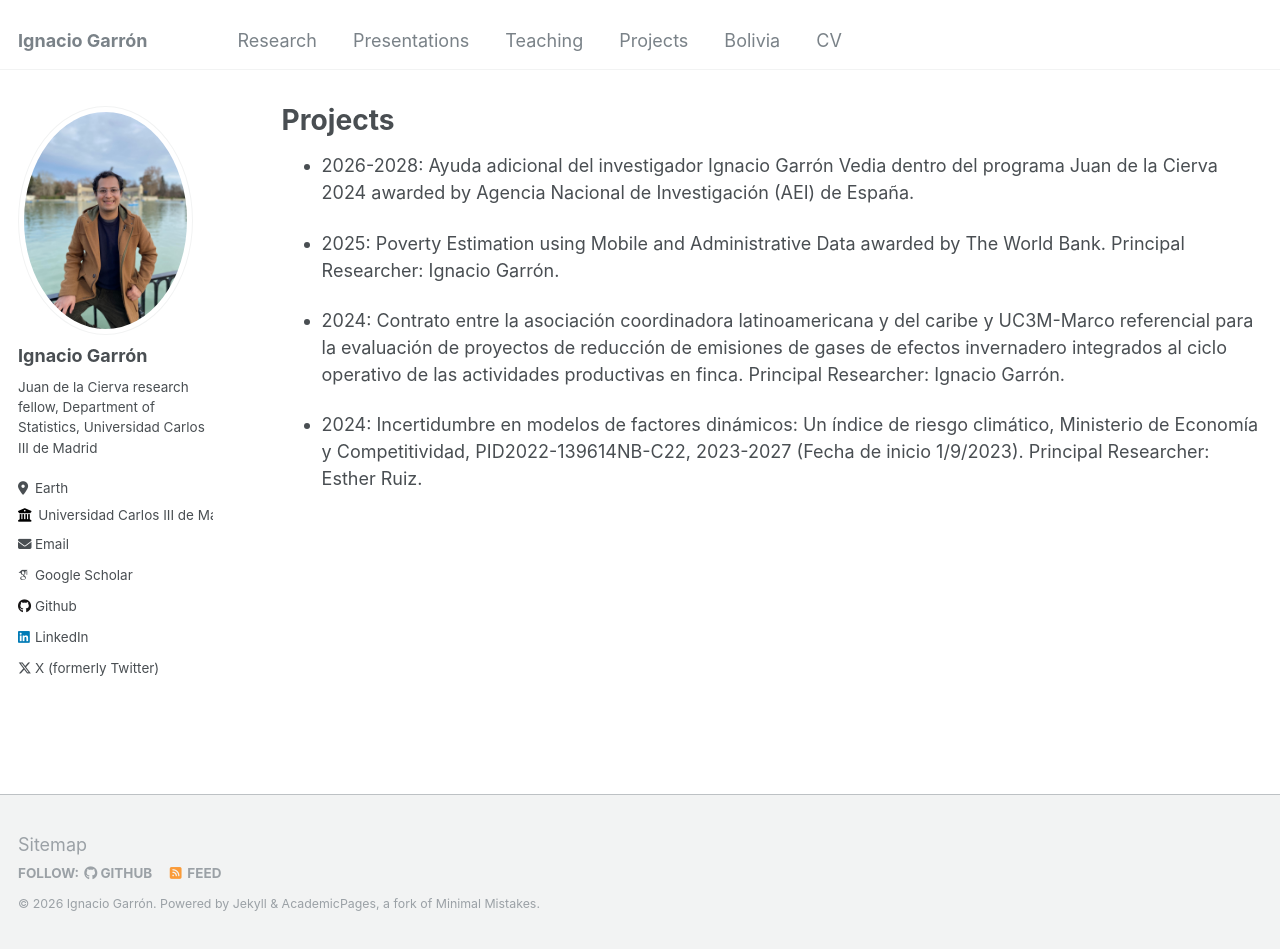
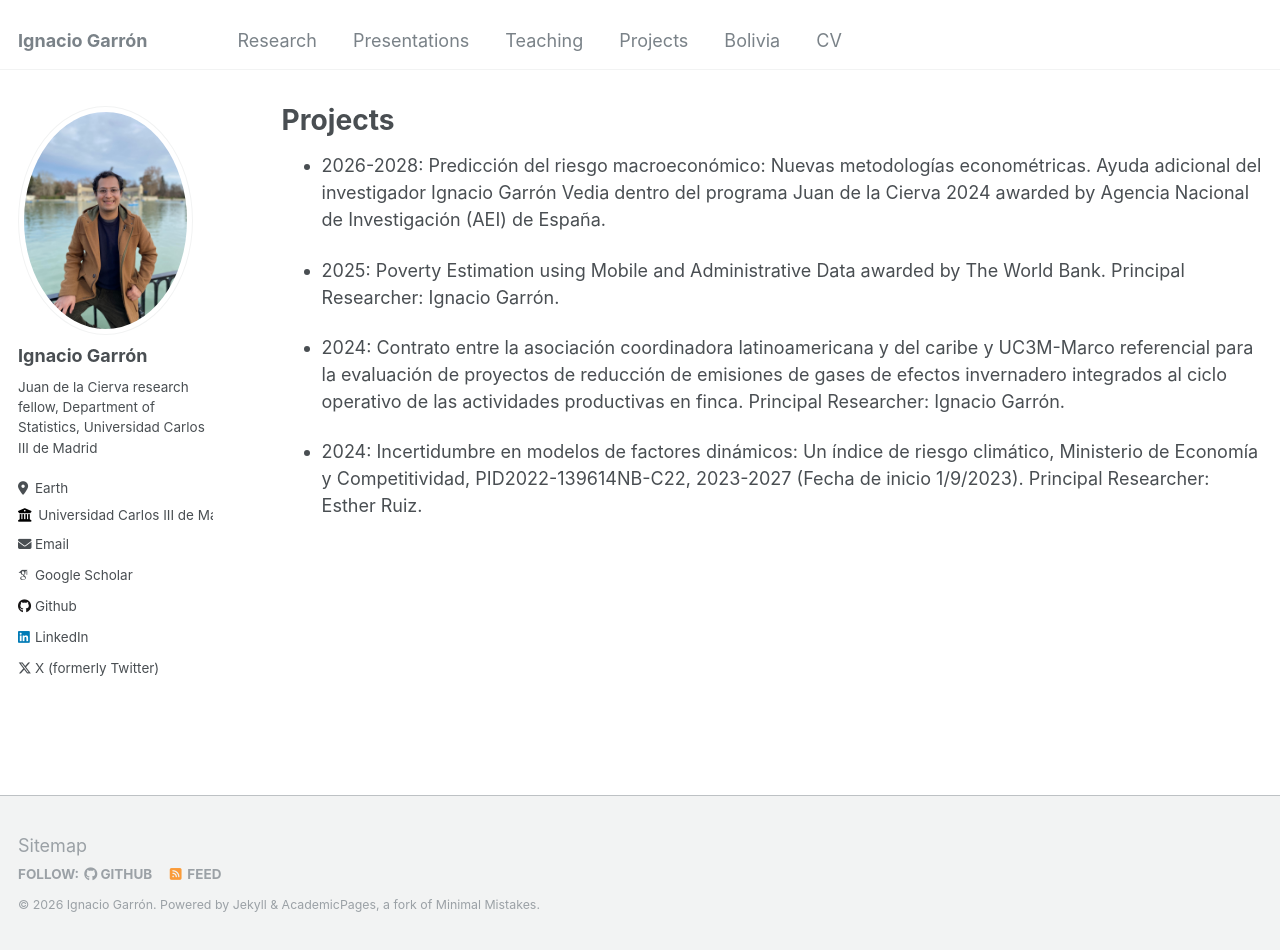
Before and after one commit to IgnacioGarron/IgnacioGarron.github.io, a Jekyll site: the page built from _pages/portfolio.md, in a window 1280 px wide and 950 px high. Built offline with Jekyll 4.4.1, drawn with Linux system fonts in a browser that asks for light colours; some web fonts are replaced.

Commit message:
Update portfolio.md

```diff
--- a/_pages/portfolio.md
+++ b/_pages/portfolio.md
@@ -8,7 +8,7 @@ author_profile: true
 
 {% include base_path %}
 
-* 2026-2028: Ayuda adicional del investigador Ignacio Garrón Vedia dentro del programa Juan de la Cierva 2024 awarded by Agencia Nacional de Investigación (AEI) de España.
+* 2026-2028: Predicción del riesgo macroeconómico: Nuevas metodologías econométricas. Ayuda adicional del investigador Ignacio Garrón Vedia dentro del programa Juan de la Cierva 2024 awarded by Agencia Nacional de Investigación (AEI) de España.
 
 * 2025: Poverty Estimation using Mobile and Administrative Data awarded by The World Bank. Principal Researcher: Ignacio Garrón.
 
```
